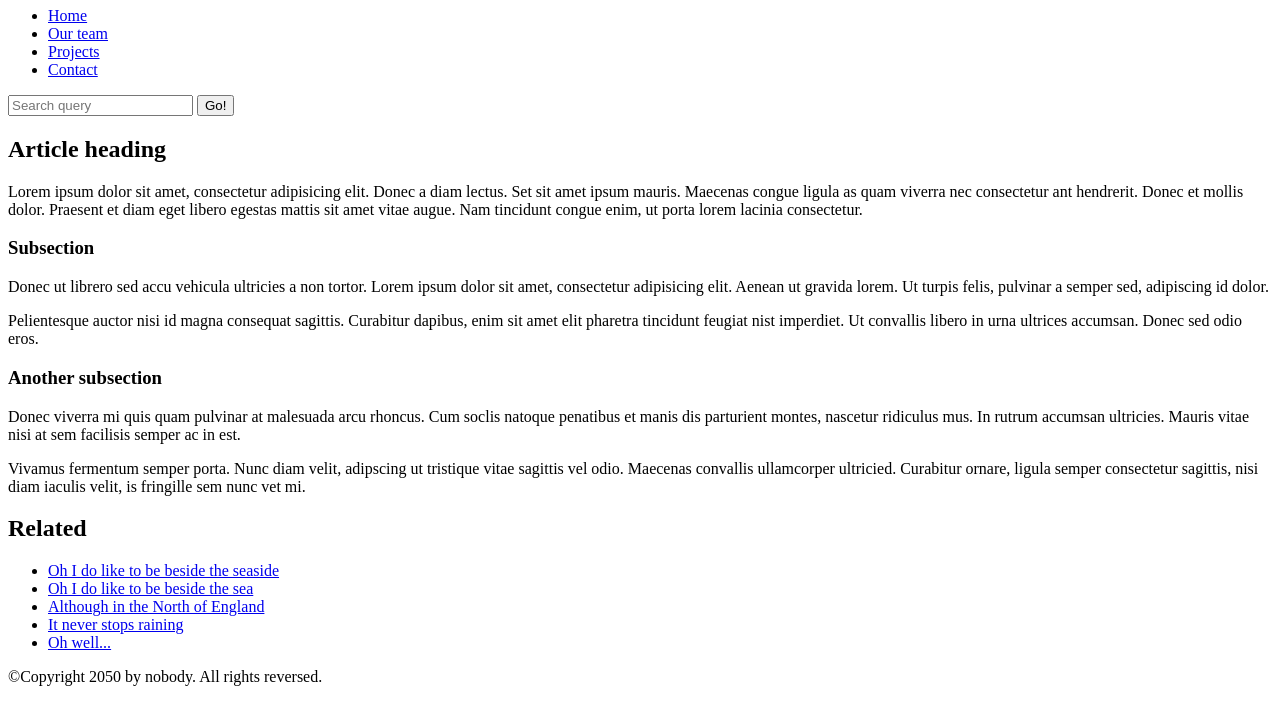
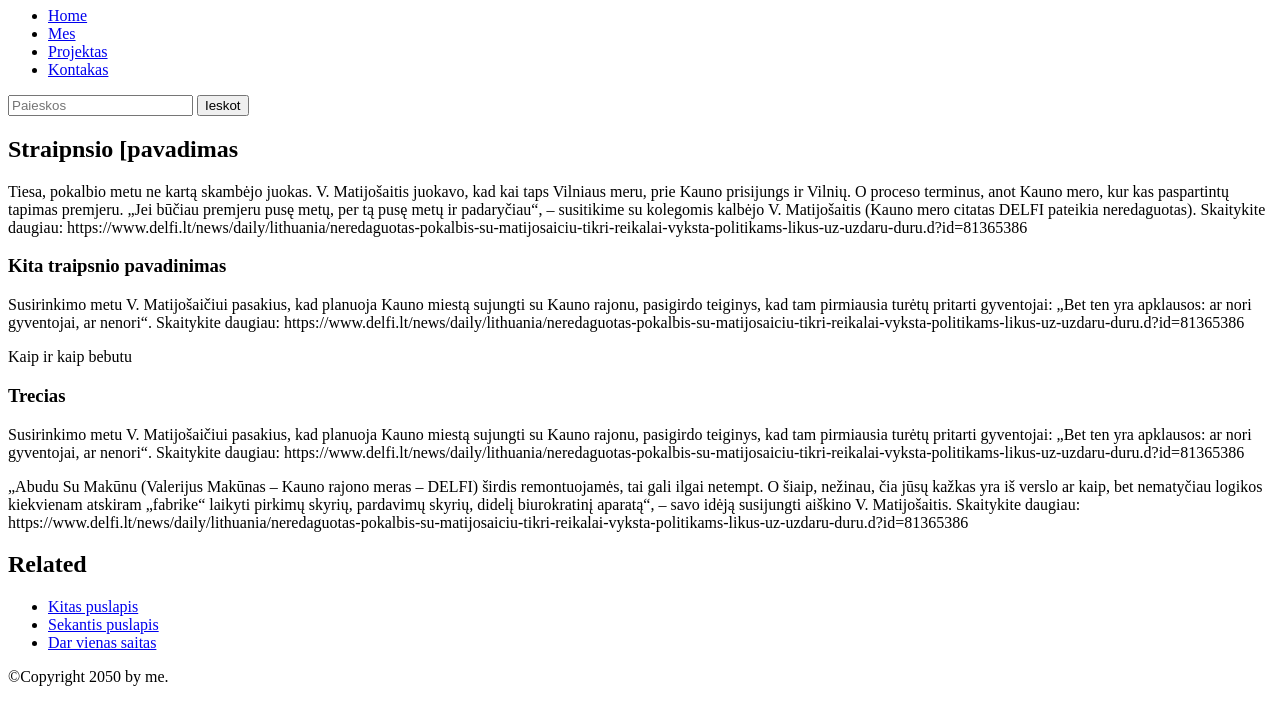
Before and after one commit to Just489/puslapis, a plain HTML site: page index.html in a window 1280 px wide. Shown: the part 73-800 px from the top of the page. Drawn offline with Linux system fonts and the light colour scheme.

Commit message:
Update index.html

```diff
--- a/index.html
+++ b/index.html
@@ -7,69 +7,76 @@
     <title>Document</title>
 </head>
 <body>
-    <!-- Here is our main header that is used across all the pages of our website -->
+
 
     <header>
-      <h1>Header</h1>
+      <h1>Pavadinimas</h1>
     </header>
 
     <nav>
       <ul>
         <li><a href="#">Home</a></li>
-        <li><a href="#">Our team</a></li>
-        <li><a href="#">Projects</a></li>
-        <li><a href="#">Contact</a></li>
+        <li><a href="#">Mes</a></li>
+        <li><a href="#">Projektas</a></li>
+        <li><a href="#">Kontakas</a></li>
       </ul>
 
-       <!-- A Search form is another commmon non-linear way to navigate through a website. -->
+
 
        <form>
-         <input type="search" name="q" placeholder="Search query">
-         <input type="submit" value="Go!">
+         <input type="search" name="q" placeholder="Paieskos">
+         <input type="submit" value="Ieskot">
        </form>
      </nav>
-
-    <!-- Here is our page's main content -->
+<!--Mainas -->
     <main>
 
-      <!-- It contains an article -->
+      <!-- Vidus -->
       <article>
-        <h2>Article heading</h2>
+        <h2>Straipnsio [pavadimas</h2>
 
-        <p>Lorem ipsum dolor sit amet, consectetur adipisicing elit. Donec a diam lectus. Set sit amet ipsum mauris. Maecenas congue ligula as quam viverra nec consectetur ant hendrerit. Donec et mollis dolor. Praesent et diam eget libero egestas mattis sit amet vitae augue. Nam tincidunt congue enim, ut porta lorem lacinia consectetur.</p>
+        <p>Tiesa, pokalbio metu ne kartą skambėjo juokas. V. Matijošaitis juokavo, kad kai taps Vilniaus meru, prie Kauno prisijungs ir Vilnių. O proceso terminus, anot Kauno mero, kur kas paspartintų tapimas premjeru. „Jei būčiau premjeru pusę metų, per tą pusę metų ir padaryčiau“, – susitikime su kolegomis kalbėjo V. Matijošaitis (Kauno mero citatas DELFI pateikia neredaguotas).
 
-        <h3>Subsection</h3>
+            Skaitykite daugiau: https://www.delfi.lt/news/daily/lithuania/neredaguotas-pokalbis-su-matijosaiciu-tikri-reikalai-vyksta-politikams-likus-uz-uzdaru-duru.d?id=81365386
+            </p>
 
-        <p>Donec ut librero sed accu vehicula ultricies a non tortor. Lorem ipsum dolor sit amet, consectetur adipisicing elit. Aenean ut gravida lorem. Ut turpis felis, pulvinar a semper sed, adipiscing id dolor.</p>
+        <h3>Kita traipsnio pavadinimas</h3>
 
-        <p>Pelientesque auctor nisi id magna consequat sagittis. Curabitur dapibus, enim sit amet elit pharetra tincidunt feugiat nist imperdiet. Ut convallis libero in urna ultrices accumsan. Donec sed odio eros.</p>
+        <p>Susirinkimo metu V. Matijošaičiui pasakius, kad planuoja Kauno miestą sujungti su Kauno rajonu, pasigirdo teiginys, kad tam pirmiausia turėtų pritarti gyventojai: „Bet ten yra apklausos: ar nori gyventojai, ar nenori“.
 
-        <h3>Another subsection</h3>
+            Skaitykite daugiau: https://www.delfi.lt/news/daily/lithuania/neredaguotas-pokalbis-su-matijosaiciu-tikri-reikalai-vyksta-politikams-likus-uz-uzdaru-duru.d?id=81365386
+            </p>
 
-        <p>Donec viverra mi quis quam pulvinar at malesuada arcu rhoncus. Cum soclis natoque penatibus et manis dis parturient montes, nascetur ridiculus mus. In rutrum accumsan ultricies. Mauris vitae nisi at sem facilisis semper ac in est.</p>
+        <p>Kaip ir kaip bebutu</p>
 
-        <p>Vivamus fermentum semper porta. Nunc diam velit, adipscing ut tristique vitae sagittis vel odio. Maecenas convallis ullamcorper ultricied. Curabitur ornare, ligula semper consectetur sagittis, nisi diam iaculis velit, is fringille sem nunc vet mi.</p>
+        <h3>Trecias</h3>
+
+        <p>Susirinkimo metu V. Matijošaičiui pasakius, kad planuoja Kauno miestą sujungti su Kauno rajonu, pasigirdo teiginys, kad tam pirmiausia turėtų pritarti gyventojai: „Bet ten yra apklausos: ar nori gyventojai, ar nenori“.
+
+            Skaitykite daugiau: https://www.delfi.lt/news/daily/lithuania/neredaguotas-pokalbis-su-matijosaiciu-tikri-reikalai-vyksta-politikams-likus-uz-uzdaru-duru.d?id=81365386
+            </p>
+
+        <p>„Abudu Su Makūnu (Valerijus Makūnas – Kauno rajono meras – DELFI) širdis remontuojamės, tai gali ilgai netempt. O šiaip, nežinau, čia jūsų kažkas yra iš verslo ar kaip, bet nematyčiau logikos kiekvienam atskiram „fabrike“ laikyti pirkimų skyrių, pardavimų skyrių, didelį biurokratinį aparatą“, – savo idėją susijungti aiškino V. Matijošaitis.
+
+            Skaitykite daugiau: https://www.delfi.lt/news/daily/lithuania/neredaguotas-pokalbis-su-matijosaiciu-tikri-reikalai-vyksta-politikams-likus-uz-uzdaru-duru.d?id=81365386
+            </p>
       </article>
 
-      <!-- the aside content can also be nested within the main content -->
       <aside>
         <h2>Related</h2>
 
         <ul>
-          <li><a href="#">Oh I do like to be beside the seaside</a></li>
-          <li><a href="#">Oh I do like to be beside the sea</a></li>
-          <li><a href="#">Although in the North of England</a></li>
-          <li><a href="#">It never stops raining</a></li>
-          <li><a href="#">Oh well...</a></li>
+          <li><a href="#">Kitas puslapis</a></li>
+          <li><a href="#">Sekantis puslapis</a></li>
+          <li><a href="#">Dar vienas saitas</a></li>
         </ul>
       </aside>
 
     </main>
 
-    <!-- And here is our main footer that is used across all the pages of our website -->
 
     <footer>
-      <p>©Copyright 2050 by nobody. All rights reversed.</p>
+      <p>©Copyright 2050 by me.</p>
     </footer>
 
   </body>
```
